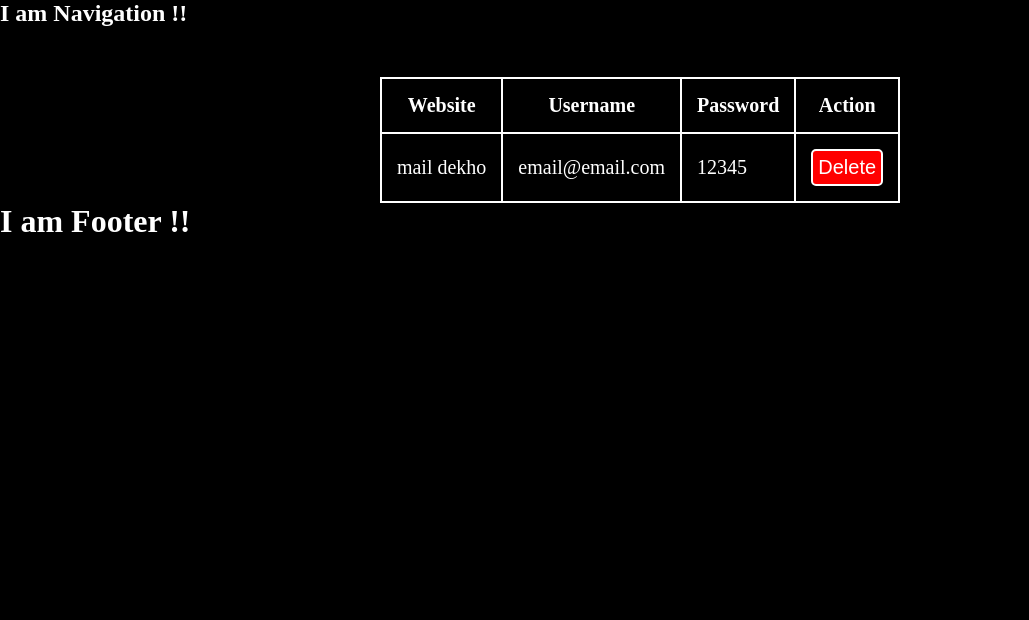
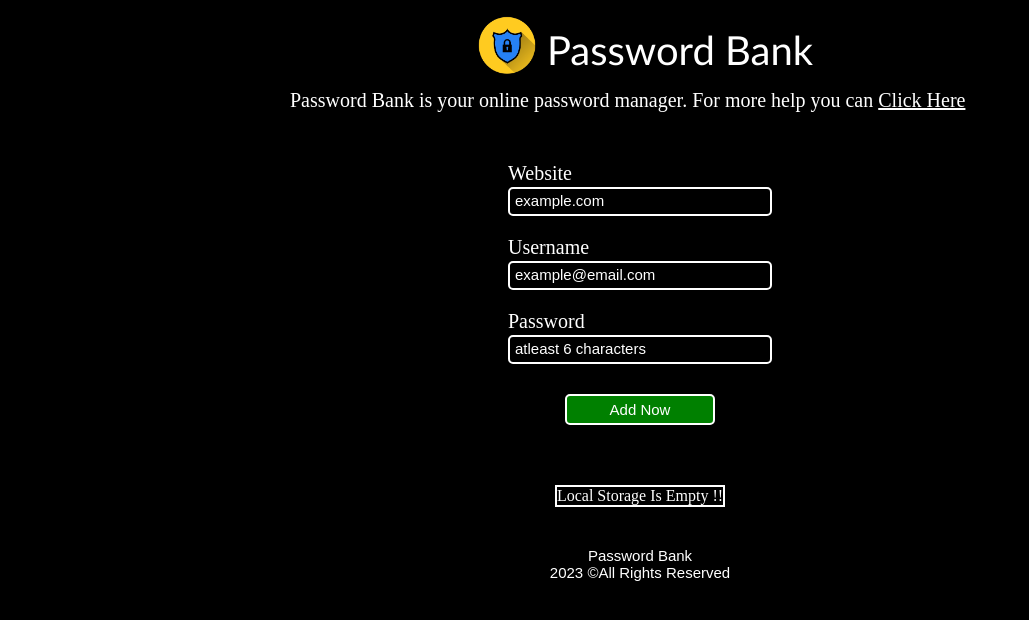
Before and after one commit to Pratik-Dole/PASSWORD-BANK, a plain HTML site: page index.html in a window 1280 px wide. Shown: the whole page, without its empty margins (0-1029 px from the left). Drawn offline with Linux system fonts and the light colour scheme.

Commit message:
data submisson & plotting done

```diff
--- a/CSS/index.css
+++ b/CSS/index.css
@@ -5,8 +5,95 @@
 }
 
 body{
+    /* background-image: url(/Images/bg.jpg);
+    background-size: 100vw 200vh;
+    background-repeat: no-repeat; */
+    color: white;
     background-color: black;
+}
+
+.box{
+    display: flex;
+    flex-direction: column;
+    align-items: center;
+    justify-content: center;
+    margin: 10px;
+}
+
+.title{
+    font-size: 40px;
+    font-family: 'Gill Sans', 'Gill Sans MT', Calibri, 'Trebuchet MS', sans-serif;
+    display: flex;
+    justify-content: center;
+    align-items: center;
+}
+
+.logo{
+    width: 60px;
+    height: 60px;
+    margin: 5px 10px;
+}
+
+.stitle{
+    font-size: 20px;
+    font-family: 'Times New Roman', Times, serif;
+    width: 700px;
+}
+
+.tagA{
+    cursor: pointer;
     color: white;
+}
+
+.box0{
+    display: flex;
+    flex-direction: column;
+    justify-content: center;
+    align-items: center;
+    margin-top: 50px;
+}
+
+label{
+    font-size: 20px;
+}
+
+input{
+    display: flex;
+    justify-content: flex-start;
+    align-items: flex-start;
+    width: 250px;
+    outline: none;
+    padding: 5px;
+    margin: 2px 0px 20px 0px;
+    border-radius: 5px;
+    border: 2px solid white;
+    background-color: transparent;
+    color: white;
+}
+
+input::placeholder{
+    font-size: 15px;
+    color: white;
+}
+
+#sBton{
+    width: 150px;
+    display: flex;
+    align-items: center;
+    justify-content: center;
+    outline: none;
+    cursor: pointer;
+    background-color: green;
+    color: white;
+    border: 2px solid white;
+    padding: 5px 10px;
+    margin: 10px;
+    font-size: 15px;
+    border-radius: 5px;
+}
+
+#sBton:hover{
+    border: 2px solid green;
 }
 
 .box1{
@@ -16,6 +103,11 @@ body{
     justify-content: center;
     align-items: center;
     color: white;
+}
+
+caption{
+    font-size: 25px;
+    margin: 10px;
 }
 
 table, th, td{
@@ -31,9 +123,9 @@ table th, table td{
     font-size: 20px;
 }
 
-#delBton{
-    font-size: 20px;
-    padding: 5px;
+.delBton{
+    font-size: 18px;
+    padding: 2px 10px;
     background-color: red;
     border: 2px solid white;
     border-radius: 5px;
@@ -41,6 +133,28 @@ table th, table td{
     cursor: pointer;
 }
 
-#delBton:hover{
+.delBton:hover{
     border: 2px solid red;
 }
+
+footer{
+    display: flex;
+    flex-direction: column;
+    justify-content: center;
+    align-items: center;
+    font-size: 15px;
+    font-family: Arial, Helvetica, sans-serif;
+    margin-top: 40px;
+}
+
+/* Adding Some Media Query For Website :: */
+@media screen and (max-width: 500px){
+
+    .stitle{
+        font-size: 15px;
+        font-family: Arial, Helvetica, sans-serif;
+        width: 350px;
+    }
+}
+
+/* .........................................................  */
--- a/Js/index.js
+++ b/Js/index.js
@@ -1,3 +1,72 @@
-// Writing A Logic For Saving The Password ::
+// Creating A Logic For Saving The Password ::
+sBton.addEventListener("click", (e)=>{
+    e.preventDefault();
 
-console.log("Hey I Am Js ::")
+    let passwords = localStorage.getItem("passwords");
+
+    if(passwords == null){
+        let json = [];
+        json.push({website:website.value, username:username.value, password:password.value});
+        localStorage.setItem("passwords", JSON.stringify(json));
+    }
+    else{
+        let json = JSON.parse(localStorage.getItem("passwords"));
+        json.push({website:website.value, username:username.value, password:password.value});
+        localStorage.setItem("passwords", JSON.stringify(json));
+    }
+    showData();
+})
+
+// Creating A Logic For Parsing The Data In Table ::
+const showData = ()=>{
+
+    let myTbl = document.getElementById("myTable");
+    let data = localStorage.getItem("passwords");
+
+    if(data == null){
+        myTbl.innerHTML = "Local Storage Is Empty !!"
+    }
+    else{
+    myTbl.innerHTML = `<tr>
+                        <th>Website</th>
+                        <th>Username</th>
+                        <th>Password</th>
+                        <th>Action</th>
+                        </tr>`
+    let arr = JSON.parse(data);
+    let stng = "";
+    for (let index = 0; index < arr.length; index++) {
+        const element = arr[index];
+
+        stng += `<tr>
+        <td>${element.website}</td>
+        <td>${element.username}</td>
+        <td>${element.password}</td>
+        <td><button class="delBton" onclick="deleteData('${element.website}')">Delete</button></td>
+        </tr>`
+        }
+            myTbl.innerHTML = (myTbl.innerHTML + stng);
+    }
+    website.value = "";
+    username.value = "";
+    password.value = "";
+}
+showData();
+
+// Creating A Logic For Copy Credentials ::
+
+
+// Creating A Logic For Deleting The Data From Table ::
+const deleteData = (website)=>{
+    console.log("click delete");
+    let data = localStorage.getItem("passwords");
+    let arr = JSON.parse(data);
+    arrUpdate = arr.filter((e)=>{
+        return e.website != website;
+    })
+    localStorage.setItem("passwords", JSON.stringify(arrUpdate));
+    confirm(`Are You Sure To Delete ${website}'s Credentials`);
+    showData();
+}
+
+// ............................................................
--- a/index.html
+++ b/index.html
@@ -3,37 +3,57 @@
 <head>
     <meta charset="UTF-8">
     <meta name="viewport" content="width=device-width, initial-scale=1.0">
+    <link rel="shortcut icon" href="/Images/icon.png" type="image/x-icon">
     <link rel="stylesheet" href="/CSS/index.css">
-    <title>Document</title>
+    <title>Keep Your Password Safe & Encrypted With Us</title>
 </head>
 <body>
-    <header>
-        <nav>
-            <h1>I am Navigation !!</h1>
-        </nav>
-    </header>
+    <!-- This Design Is Without Navigation :: -->
     <main>
         <section>
+            <div class="box">
+                <p class="title"><a href="/index.html"><img class="logo" src="/Images/icon.png" alt=""></a>Password Bank</p>
+                <p class="stitle">Password Bank is your online password manager. For more help you can <a class="tagA" href="/index.html">Click Here</a></p>
+            </div>
+        </section>
+        <section>
+            <form action="" method="POST">
+                <div class="box0">
+                    <div>
+                        <label for="website">Website</label>
+                            <input type="text" placeholder="example.com" id="website" required>
+                    </div>
+                    <div>
+                        <label for="username">Username</label>
+                            <input type="text" placeholder="example@email.com" id="username" required>
+                    </div>
+                    <div>
+                        <label for="password">Password</label>
+                            <input type="text" placeholder="atleast 6 characters" id="password" required>
+                    </div>
+                    <div>
+                        <button id="sBton">Add Now</button>
+                    </div>
+                </div>
+            </form>
+        </section>
+        <section>
             <div class="box1">
-                <table>
+                <table id="myTable">
+                    <caption>Your Details</caption>
                     <tr>
                         <th>Website</th>
                         <th>Username</th>
                         <th>Password</th>
                         <th>Action</th>
                     </tr>
-                    <tr>
-                        <td>mail dekho</td>
-                        <td>email@email.com</td>
-                        <td>12345</td>
-                        <td><button id="delBton">Delete</button></td>
-                    </tr>
                 </table>
             </div>
         </section>
     </main>
     <footer>
-        <h1>I am Footer !!</h1>
+        <p>Password Bank</p>
+        <p>2023 &copy;All Rights Reserved</p>
     </footer>
 </body>
 <script src="/Js/index.js"></script>
```
Also changed, not shown: Images/bg.jpg (added), Images/icon.png (added).
